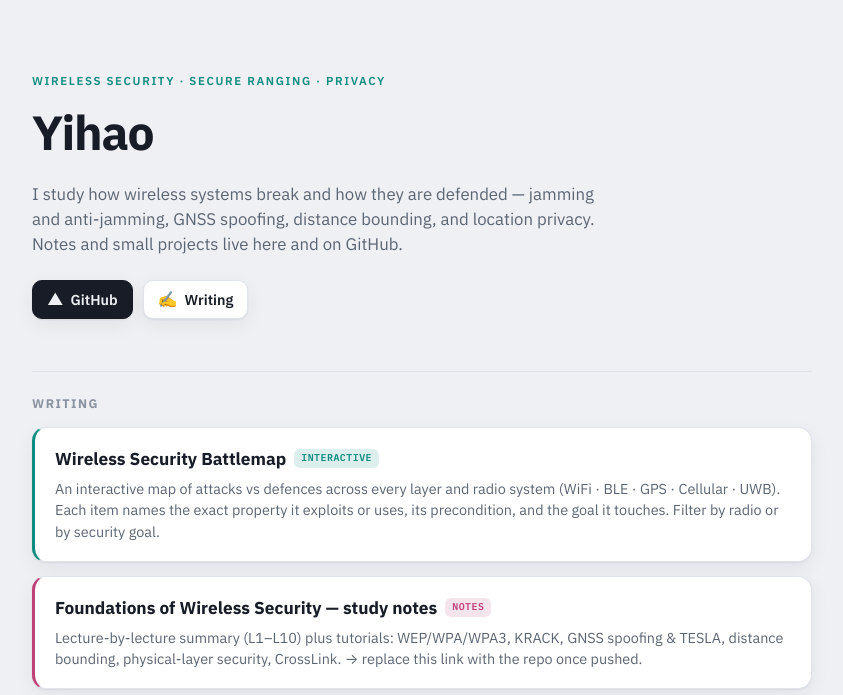
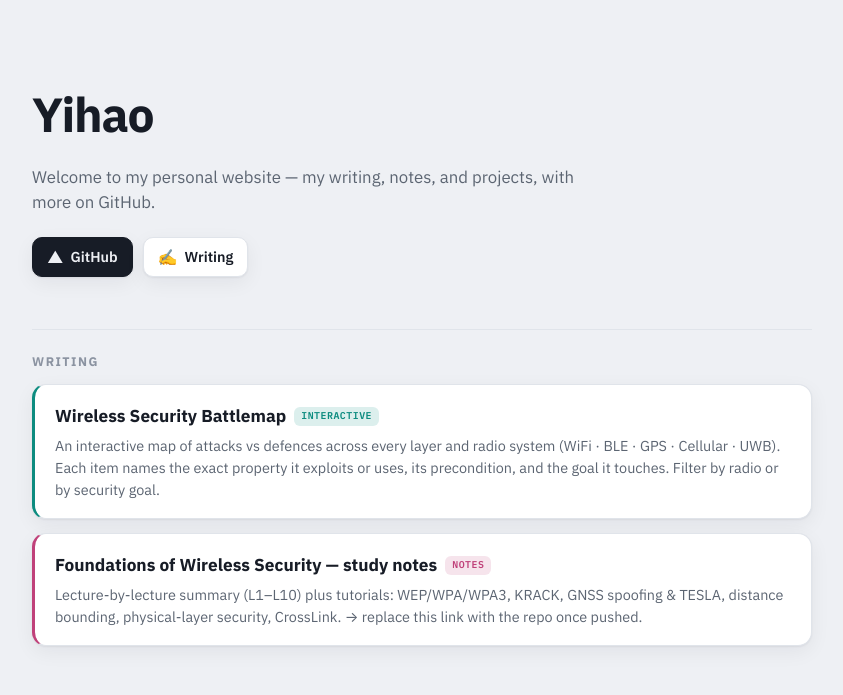
Before and after one commit to Yihao23/Yihao23.github.io, a plain HTML site: page index.html in a window 1280 px wide. Shown: the top 695 px of the page, without its empty margins (218-1061 px from the left). Drawn offline with Linux system fonts and the light colour scheme.

Commit message:
Make landing page personal (remove topic pitch)

```diff
--- a/index.html
+++ b/index.html
@@ -3,8 +3,8 @@
 <head>
 <meta charset="utf-8">
 <meta name="viewport" content="width=device-width, initial-scale=1, viewport-fit=cover">
-<title>Yihao · Wireless Security</title>
-<meta name="description" content="Notes and projects on wireless security — attacks, defences and secure ranging.">
+<title>Yihao</title>
+<meta name="description" content="Yihao's personal website — writing, notes, and projects.">
 <link rel="preconnect" href="https://fonts.googleapis.com">
 <link rel="preconnect" href="https://fonts.gstatic.com" crossorigin>
 <link rel="stylesheet" href="https://fonts.googleapis.com/css2?family=IBM+Plex+Sans:wght@400;500;600;700&family=IBM+Plex+Mono:wght@400;600&display=swap">
@@ -63,9 +63,8 @@
 </head>
 <body>
 <main class="wrap">
-  <div class="eyebrow">Wireless security · secure ranging · privacy</div>
   <h1>Yihao</h1>
-  <p class="lead">I study how wireless systems break and how they are defended — jamming and anti-jamming, GNSS spoofing, distance bounding, and location privacy. Notes and small projects live here and on GitHub.</p>
+  <p class="lead">Welcome to my personal website — my writing, notes, and projects, with more on GitHub.</p>
 
   <div class="links">
     <a class="link primary" href="https://github.com/Yihao23"><span class="g">▲</span> GitHub</a>
```
